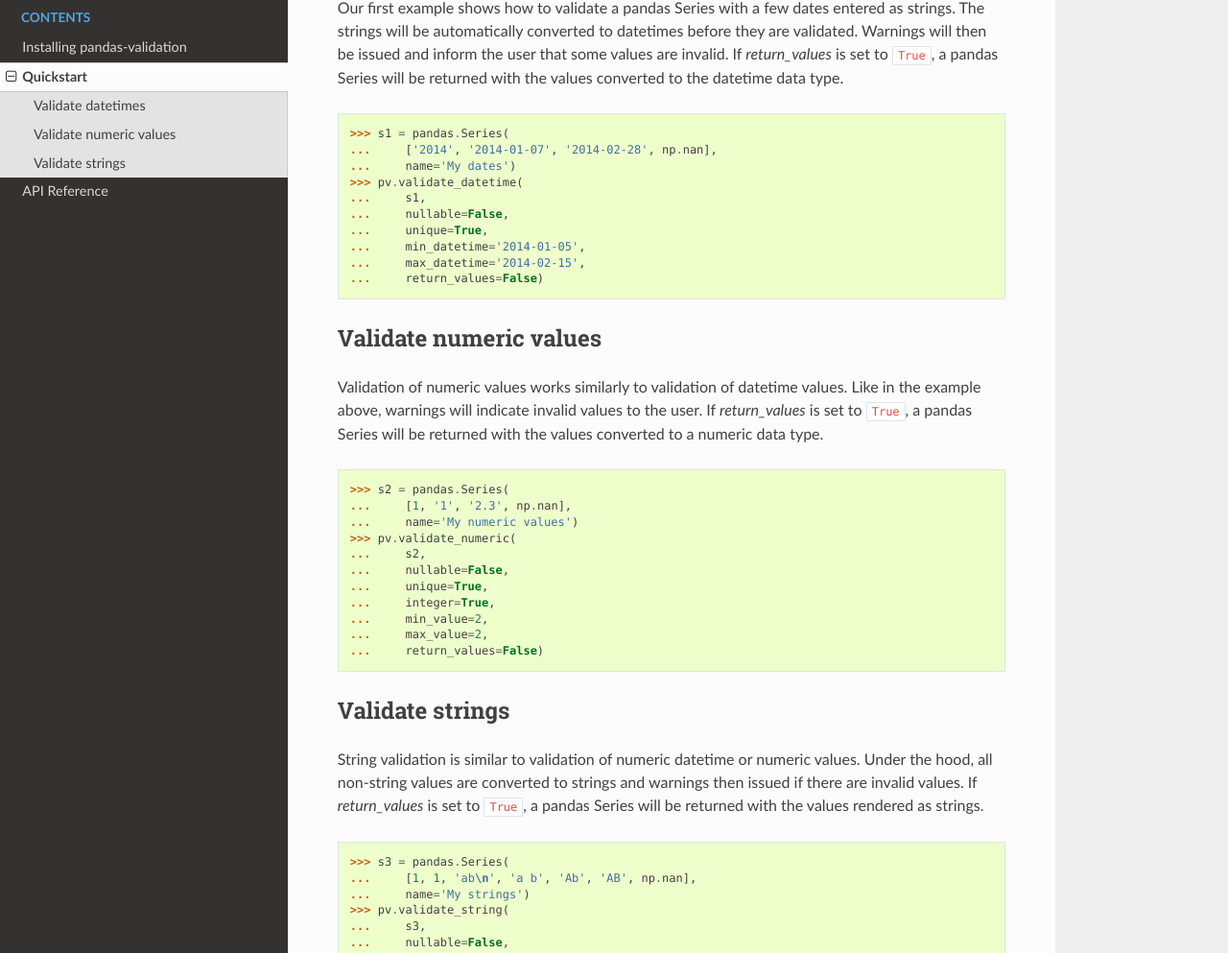
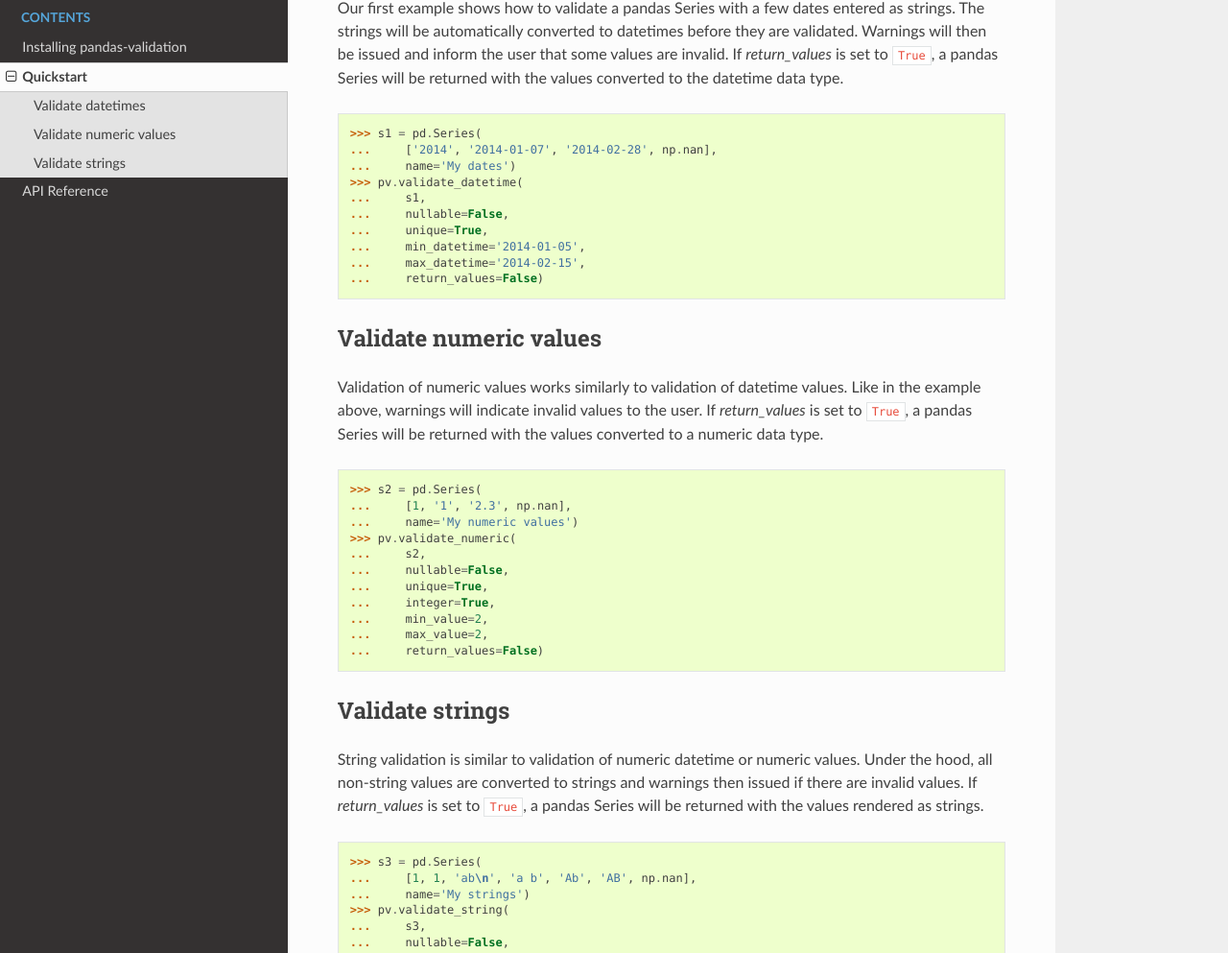
Before and after one commit to s3dev/pdvalidate, a Sphinx documentation site: the page built from docs/source/pandas-validation/quickstart.rst, in a window 1280 px wide and 1400 px high, scrolled down 431 px. Shown: the part 128-1121 px from the top of the window at 96% size. Built offline with Sphinx 7.4.7 and the Read the Docs theme 2.0.0, drawn with Linux system fonts in a browser that asks for light colours.

Commit message:
Fix typos in quickstart examples
Replace ”pandas” with ”pd”

```diff
--- a/docs/source/pandas-validation/quickstart.rst
+++ b/docs/source/pandas-validation/quickstart.rst
@@ -39,7 +39,7 @@ data type.
 
 .. code-block:: pycon
 
-    >>> s1 = pandas.Series(
+    >>> s1 = pd.Series(
     ...     ['2014', '2014-01-07', '2014-02-28', np.nan],
     ...     name='My dates')
     >>> pv.validate_datetime(
@@ -63,7 +63,7 @@ the values converted to a numeric data type.
 
 .. code-block:: pycon
 
-    >>> s2 = pandas.Series(
+    >>> s2 = pd.Series(
     ...     [1, '1', '2.3', np.nan],
     ...     name='My numeric values')
     >>> pv.validate_numeric(
@@ -89,7 +89,7 @@ as strings.
 
 .. code-block:: pycon
 
-    >>> s3 = pandas.Series(
+    >>> s3 = pd.Series(
     ...     [1, 1, 'ab\n', 'a b', 'Ab', 'AB', np.nan],
     ...     name='My strings')
     >>> pv.validate_string(
```
